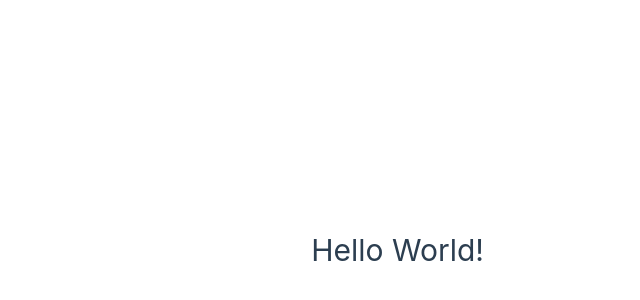
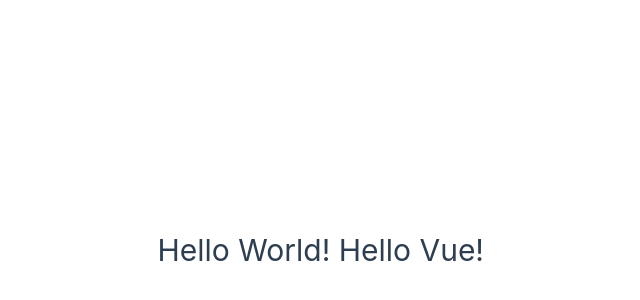
Before and after one commit to titanic00/ai-consultant, a Vue app: page / in a window 1280 px wide. Before the commit this address had no page. Shown: the part 150-450 px from the top of the page, without its empty margins (156-796 px from the left). Built offline with nearby package versions, Linux system fonts and the light colour scheme; the HTML template or start-up script is replaced by a standard one.

Commit message:
test deploy process

```diff
--- a/src/App.vue
+++ b/src/App.vue
@@ -4,7 +4,7 @@
 
 <template>
   <!-- <RouterView />  -->
-  <h1>Hello World!</h1>
+  <h1>Hello World! Hello Vue!</h1>
 </template>
 
 <style scoped></style>
```
